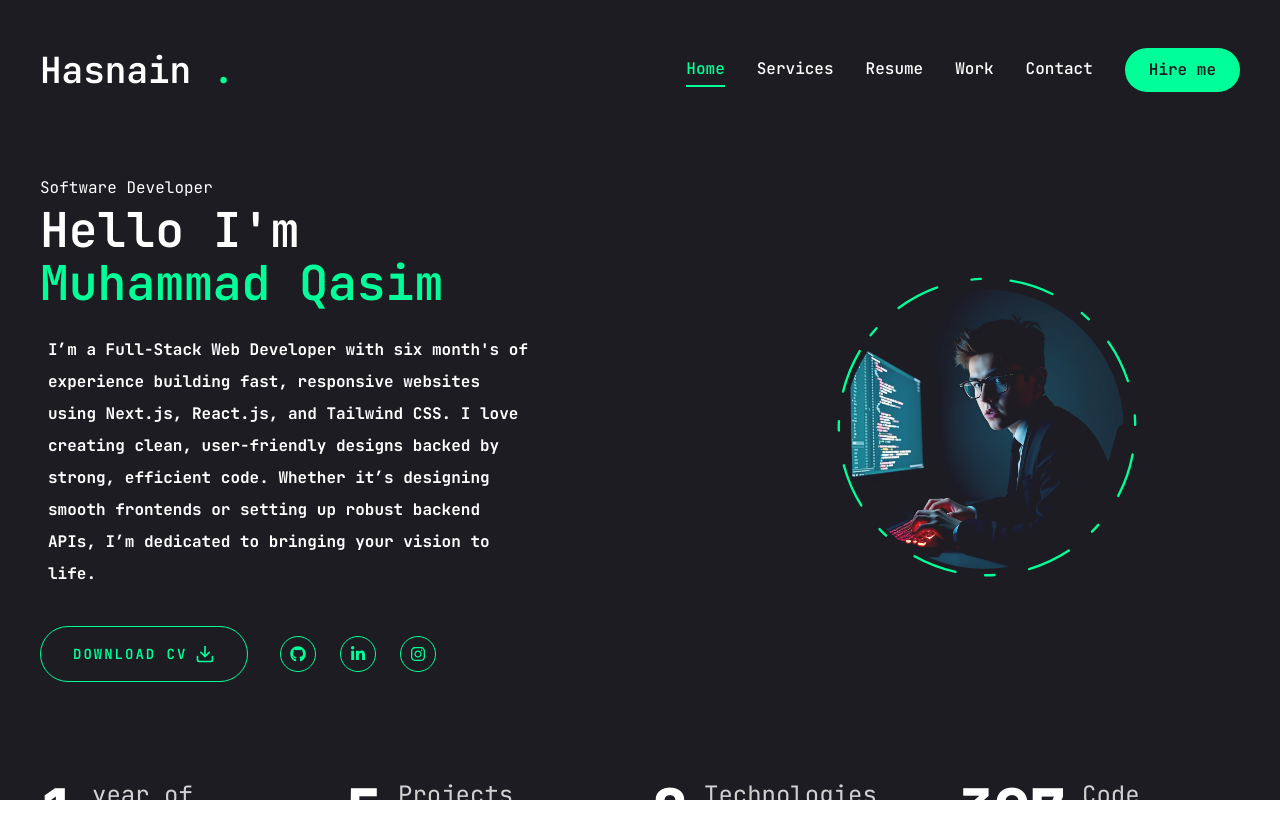
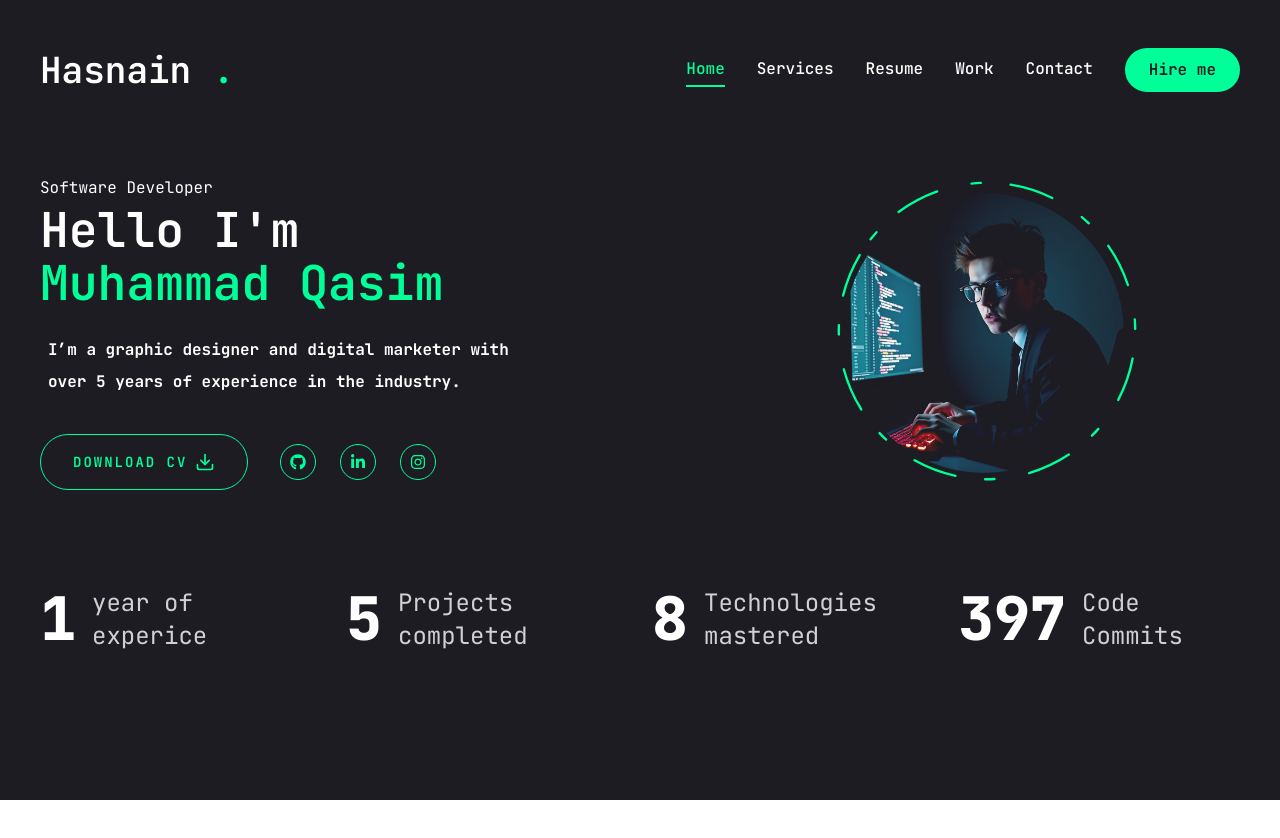
Before and after one commit to mhasnain23/portfolio-website, a Next.js app: page / in a window 1280 px wide. Shown: the top 838 px of the page. After the commit the page ends 800 px from the top, so only its background shows below. Built offline with nearby package versions, Linux system fonts and the light colour scheme.

Commit message:
update professional description in homepage to reflect graphic design and digital marketing experience

```diff
--- a/app/page.tsx
+++ b/app/page.tsx
@@ -18,12 +18,8 @@ const Home = () => {
               <span className="text-[#00ff99]">Muhammad Qasim</span>
             </h1>
             <p className="max-w-[500px] font-bold px-2 mb-9 text-white">
-              I’m a Full-Stack Web Developer with six month's of experience
-              building fast, responsive websites using Next.js, React.js, and
-              Tailwind CSS. I love creating clean, user-friendly designs backed
-              by strong, efficient code. Whether it’s designing smooth frontends
-              or setting up robust backend APIs, I’m dedicated to bringing your
-              vision to life.
+              I’m a graphic designer and digital marketer with over 5 years of
+              experience in the industry.
             </p>
             {/* btn and social */}
             <div className="flex flex-col xl:flex-row items-center gap-8">
```
